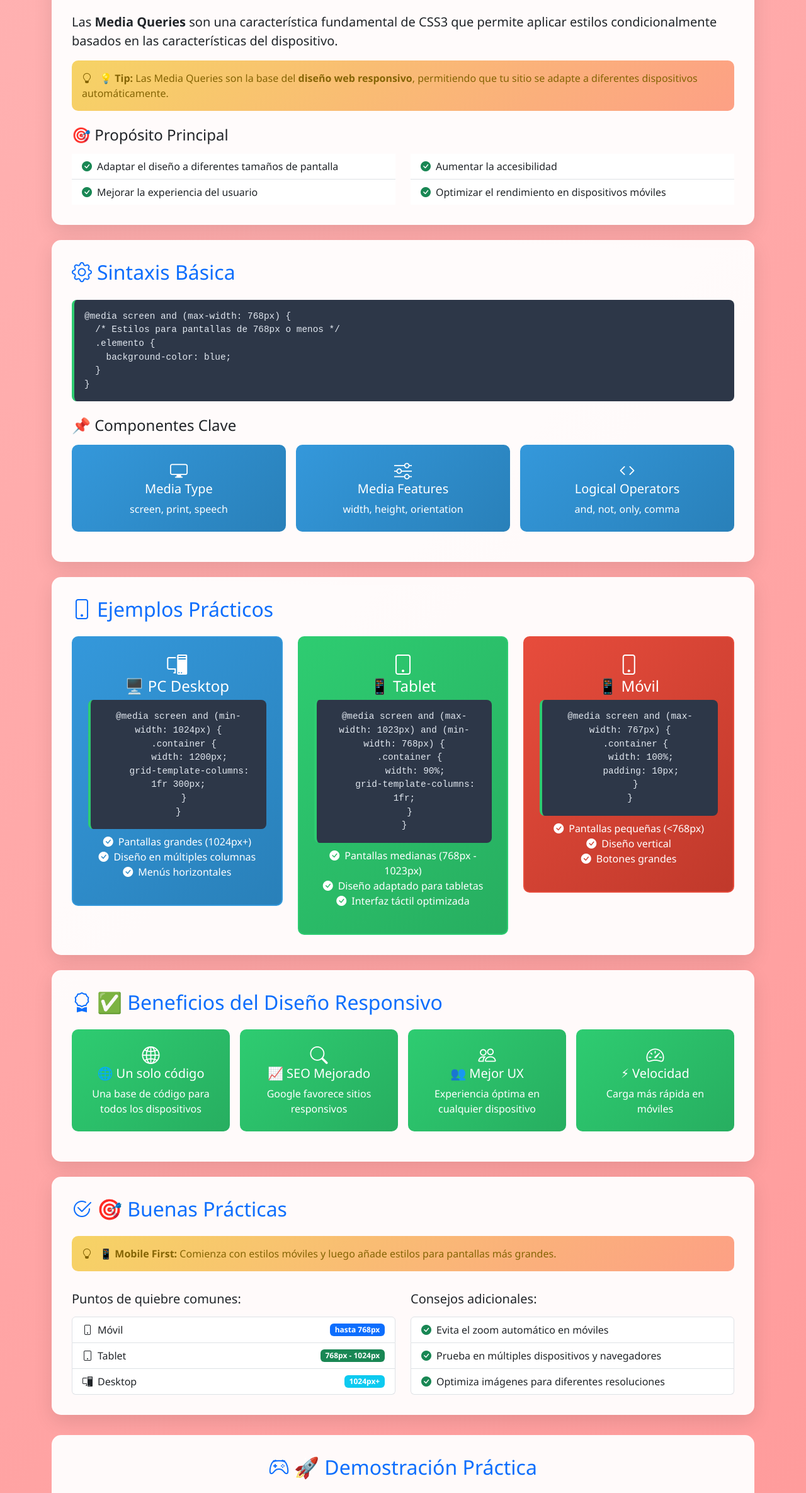
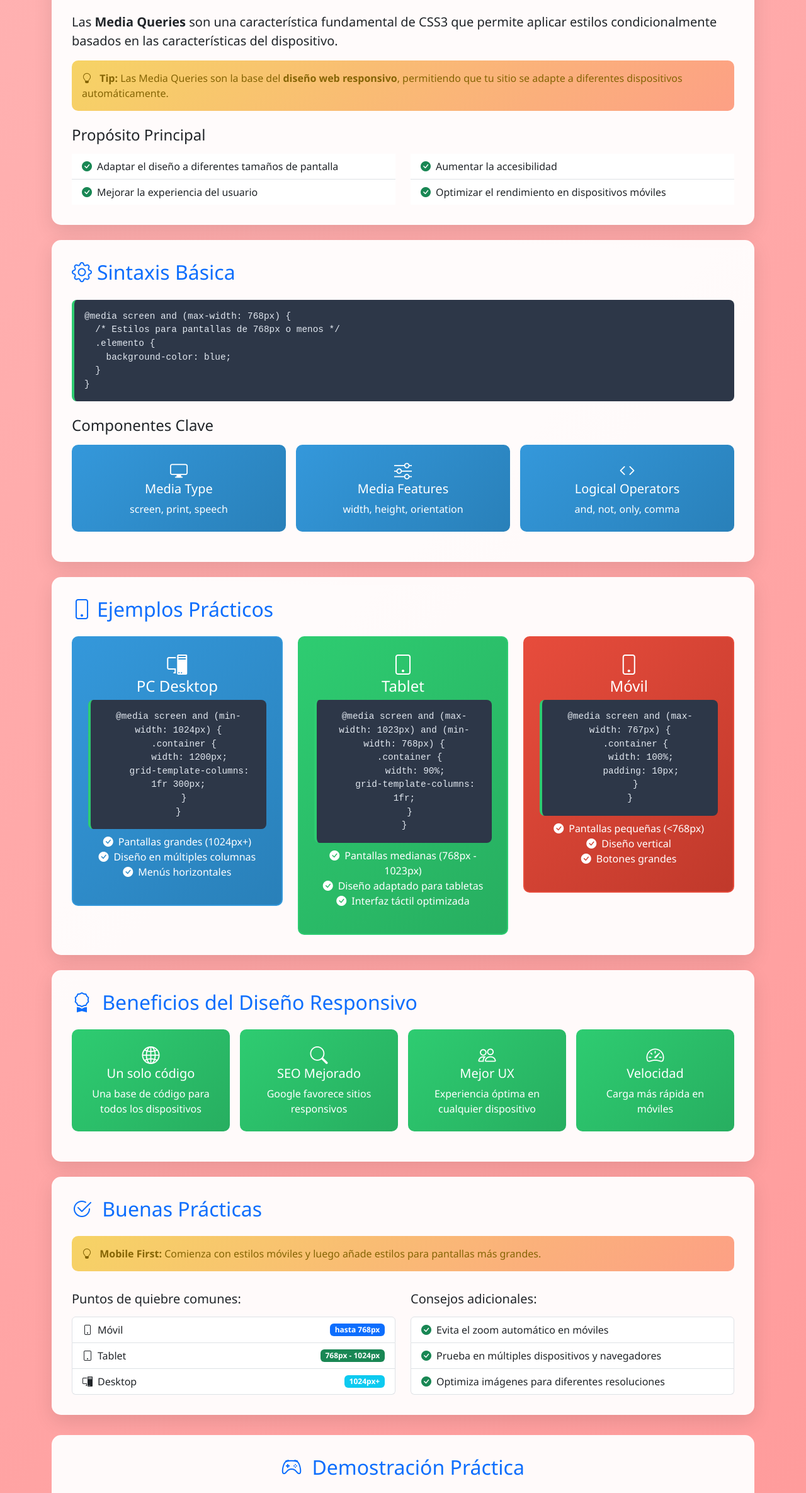
Before and after one commit to Monge-Ricardo/PRY_MEDIA_QUERY, a plain HTML site: page index.html in a window 1280 px wide. Shown: the part 414-2784 px from the top of the page at 63% size. Drawn offline with nearby package versions, Linux system fonts and the light colour scheme.

Commit message:
remove some things

```diff
--- a/index.html
+++ b/index.html
@@ -44,10 +44,10 @@
 
                             <div class="tip-banner">
                                 <i class="bi bi-lightbulb me-2"></i>
-                                <strong>💡 Tip:</strong> Las Media Queries son la base del <strong class="fw-bold">diseño web responsivo</strong>, permitiendo que tu sitio se adapte a diferentes dispositivos automáticamente.
+                                <strong> Tip:</strong> Las Media Queries son la base del <strong class="fw-bold">diseño web responsivo</strong>, permitiendo que tu sitio se adapte a diferentes dispositivos automáticamente.
                             </div>
 
-                            <h4 class="mt-4 mb-3">🎯 Propósito Principal</h4>
+                            <h4 class="mt-4 mb-3"> Propósito Principal</h4>
                             <div class="row">
                                 <div class="col-md-6">
                                     <ul class="list-group list-group-flush">
@@ -80,7 +80,7 @@
                                 }
                             </div>
 
-                            <h4 class="mt-4 mb-3">📌 Componentes Clave</h4>
+                            <h4 class="mt-4 mb-3"> Componentes Clave</h4>
                             <div class="row g-3">
                                 <div class="col-md-4">
                                     <div class="feature-item">
@@ -118,7 +118,7 @@
                                 <div class="col-md-4">
                                     <div class="device-card pc-device">
                                         <i class="bi bi-pc-display h2 mb-3"></i>
-                                        <h4>🖥️ PC Desktop</h4>
+                                        <h4> PC Desktop</h4>
                                         <div class="code-block small">
                                             @media screen and (min-width: 1024px) {<br>
                                             &nbsp;&nbsp;.container {<br>
@@ -138,7 +138,7 @@
                                 <div class="col-md-4">
                                     <div class="device-card tablet-device">
                                         <i class="bi bi-tablet h2 mb-3"></i>
-                                        <h4>📱 Tablet</h4>
+                                        <h4> Tablet</h4>
                                         <div class="code-block small">
                                             @media screen and (max-width: 1023px) and (min-width: 768px) {<br>
                                             &nbsp;&nbsp;.container {<br>
@@ -158,7 +158,7 @@
                                 <div class="col-md-4">
                                     <div class="device-card mobile-device">
                                         <i class="bi bi-phone h2 mb-3"></i>
-                                        <h4>📱 Móvil</h4>
+                                        <h4> Móvil</h4>
                                         <div class="code-block small">
                                             @media screen and (max-width: 767px) {<br>
                                             &nbsp;&nbsp;.container {<br>
@@ -182,34 +182,34 @@
                     <div class="card feature-card mb-4">
                         <div class="card-body">
                             <h2 class="card-title text-primary mb-4">
-                                <i class="bi bi-award me-2"></i>✅ Beneficios del Diseño Responsivo
+                                <i class="bi bi-award me-2"></i> Beneficios del Diseño Responsivo
                             </h2>
                             <div class="row g-3">
                                 <div class="col-md-3">
                                     <div class="benefit-item">
                                         <i class="bi bi-globe2 h3 mb-2"></i>
-                                        <h5>🌐 Un solo código</h5>
+                                        <h5> Un solo código</h5>
                                         <p class="mb-0">Una base de código para todos los dispositivos</p>
                                     </div>
                                 </div>
                                 <div class="col-md-3">
                                     <div class="benefit-item">
                                         <i class="bi bi-search h3 mb-2"></i>
-                                        <h5>📈 SEO Mejorado</h5>
+                                        <h5> SEO Mejorado</h5>
                                         <p class="mb-0">Google favorece sitios responsivos</p>
                                     </div>
                                 </div>
                                 <div class="col-md-3">
                                     <div class="benefit-item">
                                         <i class="bi bi-people h3 mb-2"></i>
-                                        <h5>👥 Mejor UX</h5>
+                                        <h5> Mejor UX</h5>
                                         <p class="mb-0">Experiencia óptima en cualquier dispositivo</p>
                                     </div>
                                 </div>
                                 <div class="col-md-3">
                                     <div class="benefit-item">
                                         <i class="bi bi-speedometer2 h3 mb-2"></i>
-                                        <h5>⚡ Velocidad</h5>
+                                        <h5> Velocidad</h5>
                                         <p class="mb-0">Carga más rápida en móviles</p>
                                     </div>
                                 </div>
@@ -221,12 +221,12 @@
                     <div class="card feature-card mb-4">
                         <div class="card-body">
                             <h2 class="card-title text-primary mb-4">
-                                <i class="bi bi-check2-circle me-2"></i>🎯 Buenas Prácticas
+                                <i class="bi bi-check2-circle me-2"></i> Buenas Prácticas
                             </h2>
 
                             <div class="tip-banner">
                                 <i class="bi bi-lightbulb me-2"></i>
-                                <strong>📱 Mobile First:</strong> Comienza con estilos móviles y luego añade estilos para pantallas más grandes.
+                                <strong> Mobile First:</strong> Comienza con estilos móviles y luego añade estilos para pantallas más grandes.
                             </div>
 
                             <div class="row">
@@ -262,7 +262,7 @@
                     <!-- Demostración -->
                     <div class="demo-area">
                         <h2 class="text-primary mb-4">
-                            <i class="bi bi-controller me-2"></i>🚀 Demostración Práctica
+                            <i class="bi bi-controller me-2"></i> Demostración Práctica
                         </h2>
                         <p class="lead mb-4">Observa cómo este contenedor cambia su apariencia según el tamaño de tu pantalla:</p>
 
@@ -292,7 +292,7 @@
 
                         <div class="alert alert-info mt-4">
                             <i class="bi bi-info-circle-fill me-2"></i>
-                            <strong>💡 Prueba:</strong> Ajusta el tamaño de tu navegador y observa cómo cambia el color de fondo según el dispositivo detectado.
+                            <strong> Prueba:</strong> Ajusta el tamaño de tu navegador y observa cómo cambia el color de fondo según el dispositivo detectado.
                         </div>
                     </div>
                 </div>
@@ -306,7 +306,7 @@
                     <div class="col-12 text-center">
                         <h5 class="mb-2"><i class="bi bi-mortarboard me-2"></i>Programación Web</h5>
                         <p class="mb-1">Ingeniería en Software</p>
-                        <p class="mb-0">📅 Fecha: <span id="currentDate"></span></p>
+                        <p class="mb-0">  <span id="currentDate"></span></p>
                     </div>
                 </div>
             </div>
```
